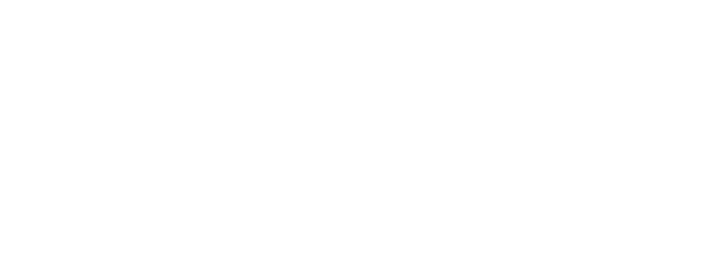
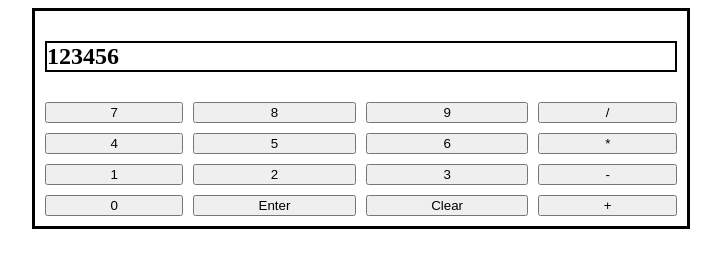
Before and after one commit to EmmetMack/odin-calculator, a plain HTML site: page index.html in a window 1280 px wide. Shown: the whole page, without its empty margins (279-1000 px from the left). Drawn offline with Linux system fonts and the light colour scheme.

Commit message:
added html elements for calculator and styled with css

```diff
--- a/index.html
+++ b/index.html
@@ -11,6 +11,40 @@
 
 </head>
 <body>
+    <div class = "calculator grid-container">
 
+        <h2 class="header">123456</h2>
+
+        <button value = "7" class = 'button-7'>7</button>
+        <button value = "8" class = 'button-8'>8</button>
+        <button value = "9" class = 'button-9'>9</button>
+        <button value="/" class = 'button-divide'>/</button>
+
+
+
+        <button value = "4" class = 'button-4'>4</button>
+        <button value = "5" class = 'button-5'>5</button>
+        <button value = "6" class = 'button-6'>6</button>
+        <button value = "*" class = 'button-multi'>*</button>
+
+        <button value = "1" class = 'button-1'>1</button>
+        <button value = "2" class = 'button-2'>2</button>
+        <button value = "3" class = 'button-3'>3</button>
+        <button value = "-" class = 'button-sub'>-</button>
+
+
+        <button value = "0" class = 'button-0'>0</button>
+        <button value = "enter" class = 'button-enter'>Enter</button>
+        <button value="clear" class = 'button-clear'>Clear</button>
+        <button value="+" class = 'button-add'>+</button>
+
+
+
+
+
+
+
+
+    </div>
 </body>
 </html>
--- a/styles.css
+++ b/styles.css
@@ -0,0 +1,87 @@
+
+.grid-container {
+    display: grid;
+    grid-template-areas:
+    'header header header header'
+    'button-7 button-8 button-9 button-divide'
+    'button-4 button-5 button-6 button-multi'
+    'button-1 button-2 button-3 button-sub'
+    'button-0 button-enter button-clear button-add';
+    gap: 10px;
+    padding: 10px;
+    width: 50%;
+    margin-left: auto;
+    margin-right: auto;
+    border-style: solid;
+    border-color: black;
+    border-width: 3px;
+}
+
+.header {
+    grid-area: header;
+    border-style: solid;
+    border-width: 2px;
+    border-color: black;
+}
+
+.button-7 {
+    grid-area: button-7;
+}
+.button-8  {
+    grid-area: button-8;
+}
+
+.button-9 {
+    grid-area: button-9;
+}
+.button-divide {
+    grid-area: button-divide;
+}
+
+.button-4 {
+    grid-area: button-4;
+}
+
+.button-5 {
+    grid-area: button-5;
+}
+
+.button-6 {
+    grid-area: button-6;
+}
+
+.button-multi {
+    grid-area: button-multi;
+}
+
+.button-1 {
+    grid-area: button-1;
+}
+
+.button-2 {
+    grid-area: button-2;
+}
+
+.button-3 {
+    grid-area: button-3;
+}
+
+.button-0 {
+    grid-area: button-0;
+}
+
+.button-sub {
+    grid-area: button-sub;
+}
+
+.button-add {
+    grid-area: button-add;
+}
+
+.button-enter {
+    grid-area: button-enter;
+}
+
+.button-clear {
+    grid-area: button-clear;
+}
```
